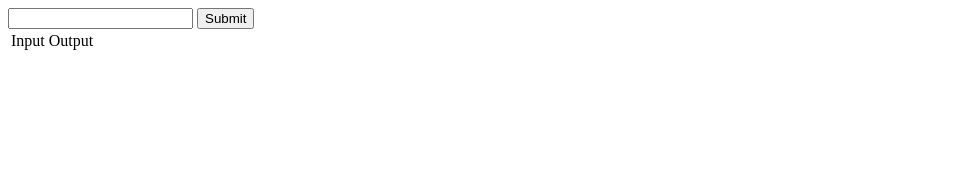
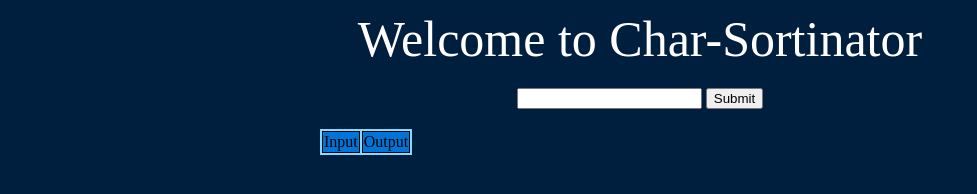
Before and after one commit to d-kang/char-sortinator, a website: page dist/index.html in a window 1280 px wide. Shown: the whole page, without its empty margins (0-977 px from the left). Drawn offline with nearby package versions, Linux system fonts and the light colour scheme; no server answers.

Commit message:
Add Styling

```diff
--- a/dist/index.html
+++ b/dist/index.html
@@ -3,8 +3,10 @@
   <head>
     <meta charset="utf-8">
     <title>Char-Sortinator</title>
+    <link rel="stylesheet" href="style.css">
   </head>
   <body>
+    <header id="welcome">Welcome to Char-Sortinator</header>
     <form class="" action="index.html" method="post">
       <input type="text" name="" value="">
       <button type="submit" name="button">Submit</button>
--- /dev/null
+++ b/dist/style.css
@@ -0,0 +1,30 @@
+body {
+  margin: auto;
+  width: 50%;
+  padding: 10px;
+  background-color: #001f3f;
+
+}
+
+#welcome {
+  color: white;
+  text-align: center;
+  font-size: 50px;
+}
+
+form {
+  padding: 20px;
+  text-align: center;
+}
+
+table {
+  background-color: #7FDBFF
+}
+
+thead {
+  background-color: #0074D9;
+  text-align: center;
+}
+td {
+  border: 1px solid black;
+}
```
